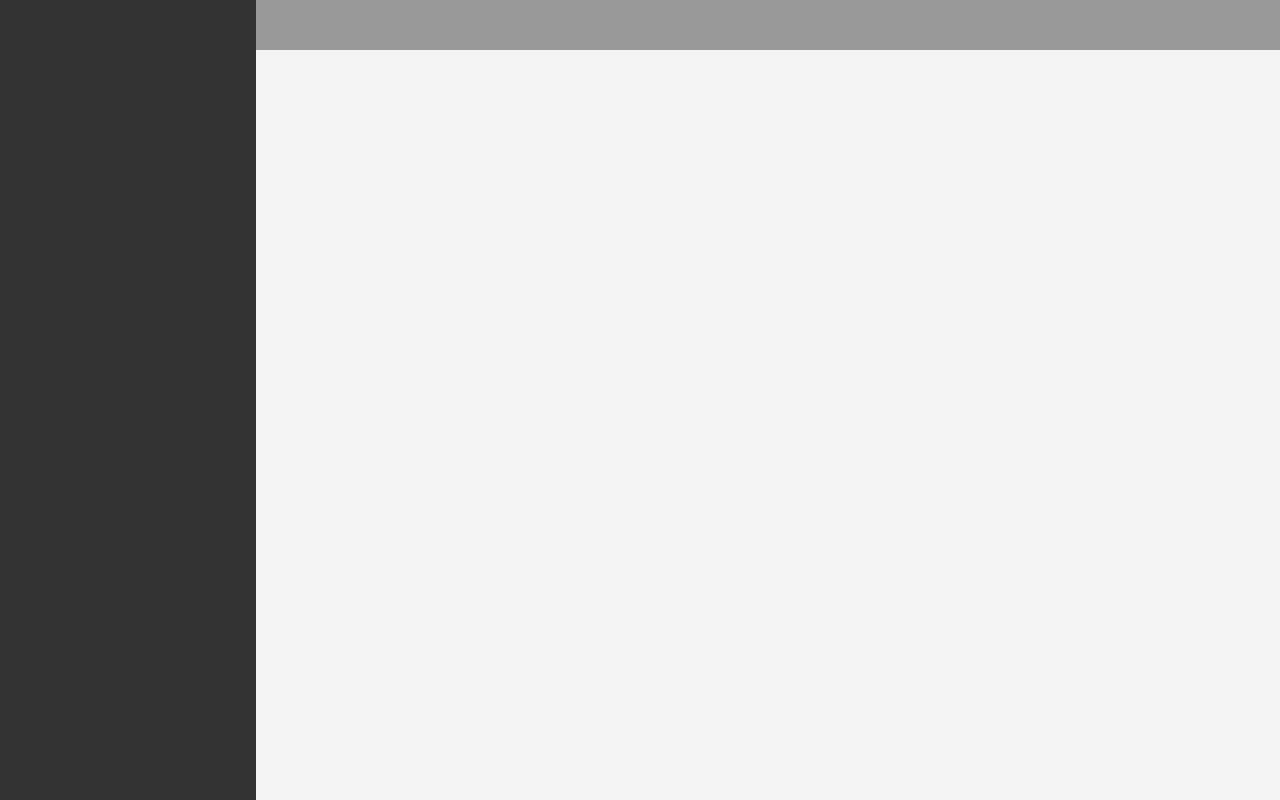
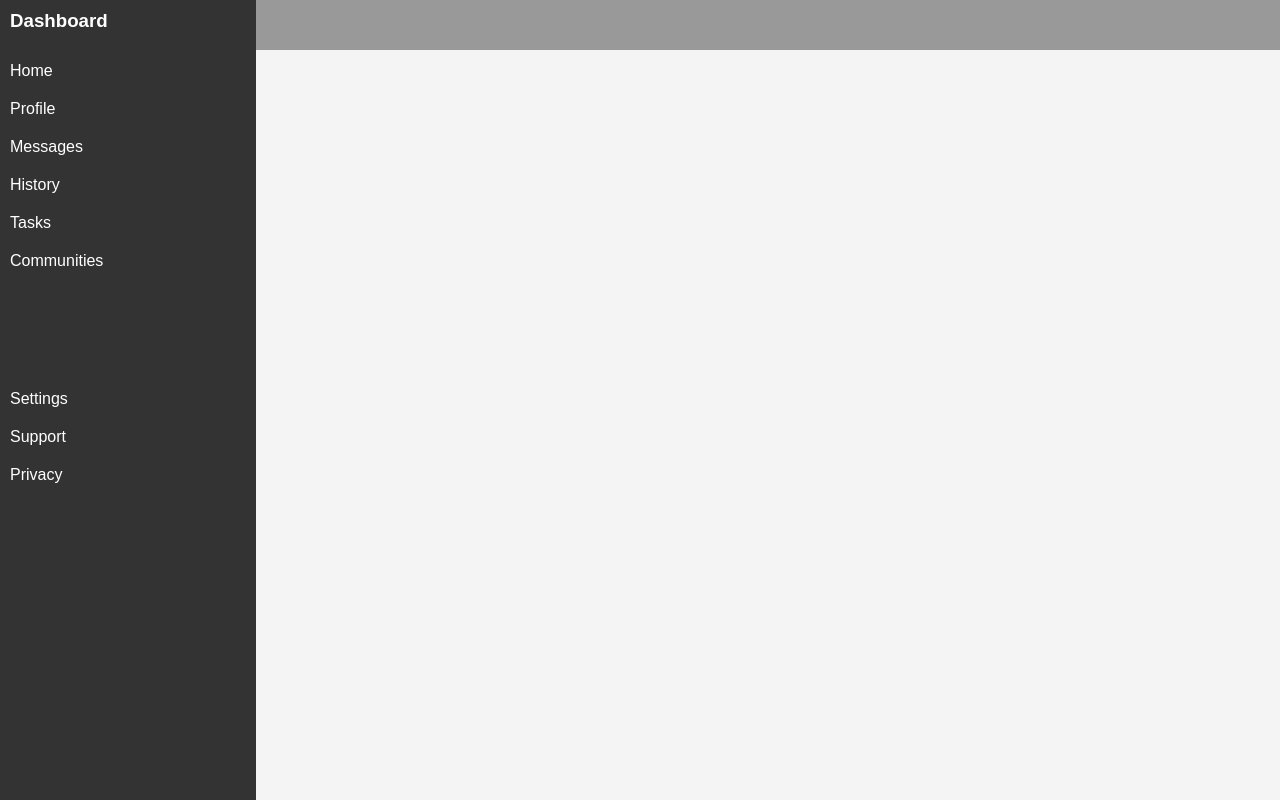
Before and after one commit to christrang05/admin_dashboard, a plain HTML site: page index.html in a window 1280 px wide. Drawn offline with Linux system fonts and the light colour scheme.

Commit message:
sidebar complete

```diff
--- a/index.html
+++ b/index.html
@@ -8,7 +8,28 @@
 </head>
 <body>
     <div class="container">
-        <div class="sidebar"></div>
+        <div class="sidebar">
+            <div class="sidebar-section">
+                <h3>Dashboard</h3>
+            </div>
+            <div class="sidebar-section">
+                <ul>
+                    <li>Home</li>
+                    <li>Profile</li>
+                    <li>Messages</li>
+                    <li>History</li>
+                    <li>Tasks</li>
+                    <li>Communities</li>
+                </ul>
+            </div>
+            <div class="sidebar-section">
+                <ul>
+                    <li>Settings</li>
+                    <li>Support</li>
+                    <li>Privacy</li>
+                </ul>
+            </div>
+        </div>
         <div class="header"></div>
         <div class="main-content"></div>
     </div>
--- a/style.css
+++ b/style.css
@@ -20,6 +20,30 @@ body, html {
     background-color: #333;
     color: #fff;
     padding: 10px;
+    display: flex;
+    flex-direction: column;
+}
+
+.sidebar-section {
+    margin-bottom: 20px;
+}
+
+.sidebar-section:nth-of-type(2) {
+    margin-bottom: 100px;
+}
+
+.sidebar-section h3 {
+    margin: 0 0 10px 0;
+}
+
+.sidebar-section ul {
+    list-style-type: none;
+    padding: 0;
+    margin: 0;
+}
+
+.sidebar-section ul li {
+    margin-bottom: 20px;
 }
 
 .header {
```
